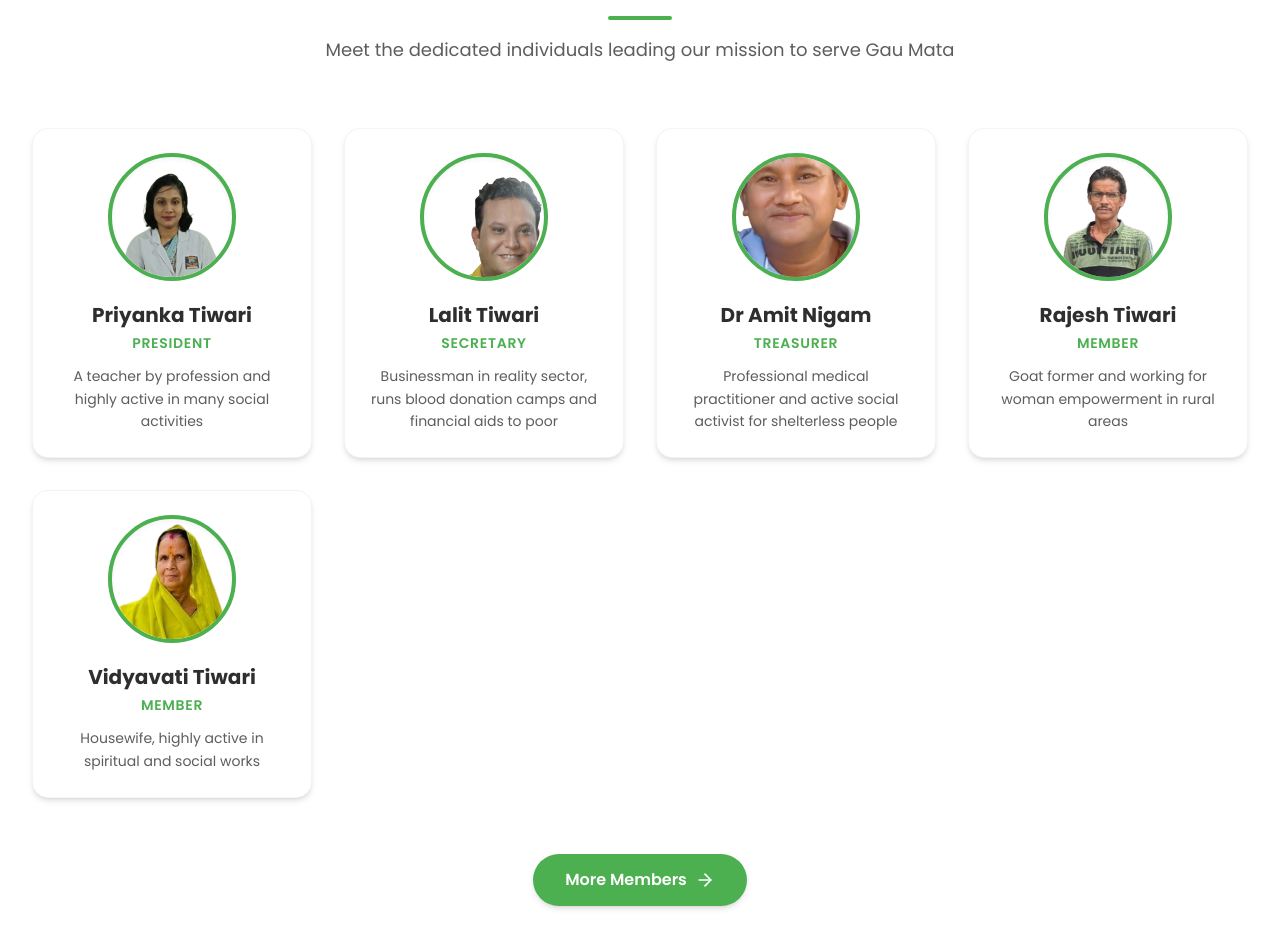
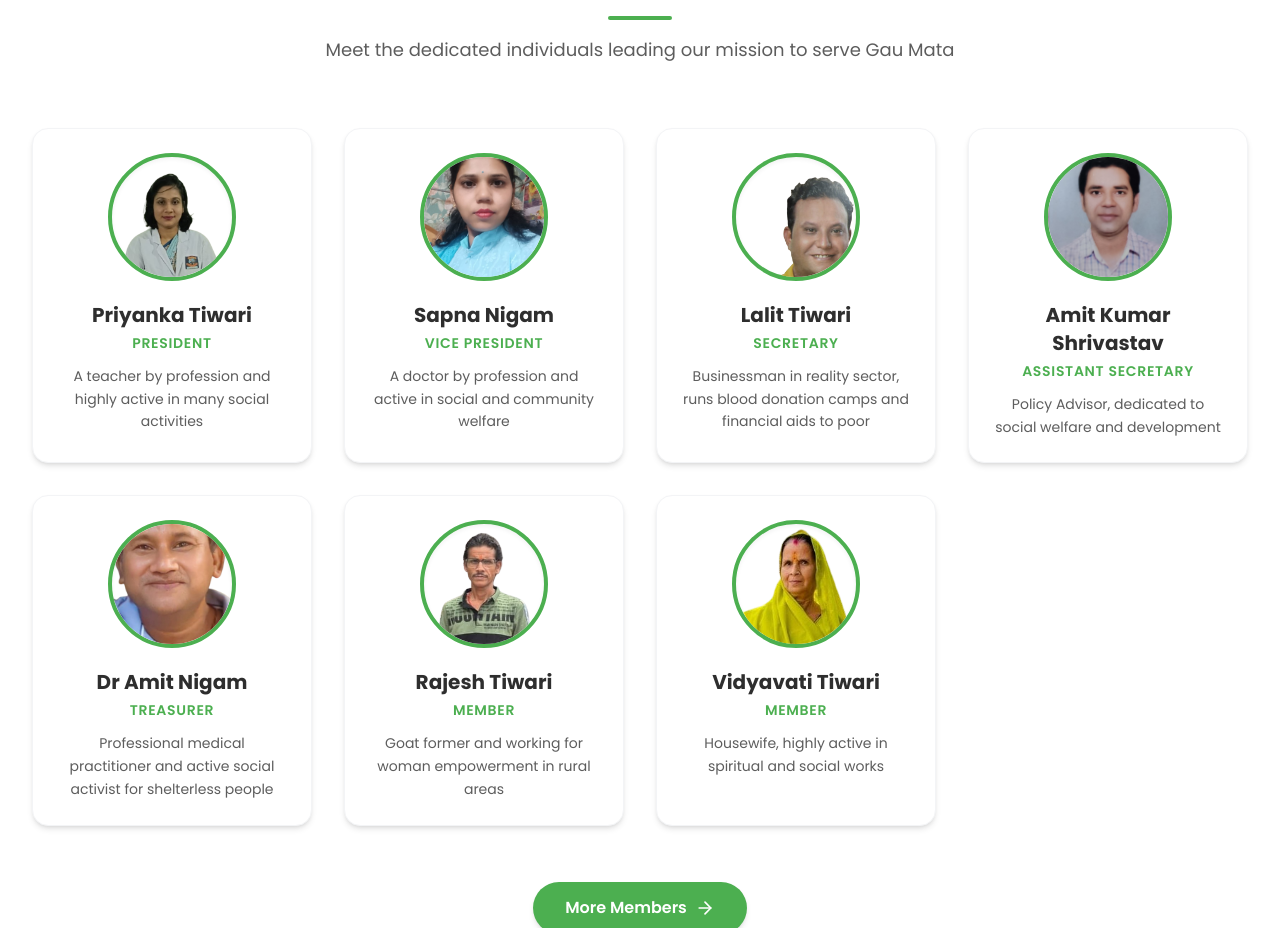
Before and after one commit to premadhu-gau-seva/Premadhu.org, a Next.js app: page / in a window 1280 px wide. Shown: the part 5560-6488 px from the top of the page. Built offline with nearby package versions, Linux system fonts and the light colour scheme; no server answers.

Commit message:
feat: add core team members

```diff
--- a/components/Team.tsx
+++ b/components/Team.tsx
@@ -11,10 +11,22 @@ export default function Team() {
       image: "/Priyanka.jpeg",
     },
     {
+      name: "Sapna Nigam",
+      role: "Vice President",
+      bio: "A doctor by profession and active in social and community welfare",
+      image: "/Sapna.jpeg",
+    },
+    {
       name: "Lalit Tiwari",
       role: "Secretary",
       bio: "Businessman in reality sector, runs blood donation camps and financial aids to poor",
       image: "/Lalit.jpeg",
+    },
+    {
+      name: "Amit Kumar Shrivastav",
+      role: "Assistant Secretary",
+      bio: "Policy Advisor, dedicated to social welfare and development",
+      image: "/Amit Shrivastav.jpeg",
     },
     {
       name: "Dr Amit Nigam",
--- a/scripts/seed.ts
+++ b/scripts/seed.ts
@@ -43,7 +43,7 @@ async function seed() {
         sort_order: 1,
       },
       {
-        name: "Pushpendra Tiwari",
+        name: "Sapna Nigam",
         designation: "Vice President",
         sort_order: 2,
       },
@@ -53,7 +53,7 @@ async function seed() {
         sort_order: 3,
       },
       {
-        name: "Arti Tiwari",
+        name: "Amit Kumar Shrivastav",
         designation: "Assistant Secretary",
         sort_order: 4,
       },
```
Also changed, not shown: public/Amit Shrivastav.jpeg (added), public/Sapna.jpeg (added).
